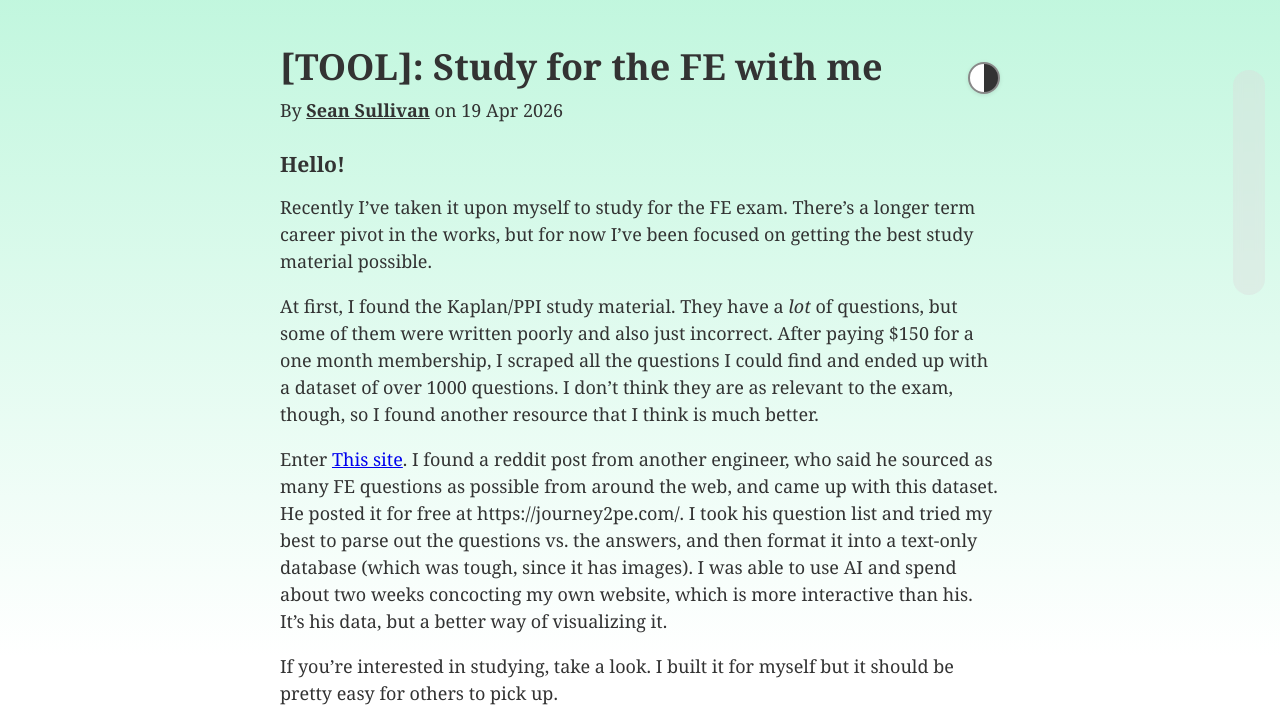
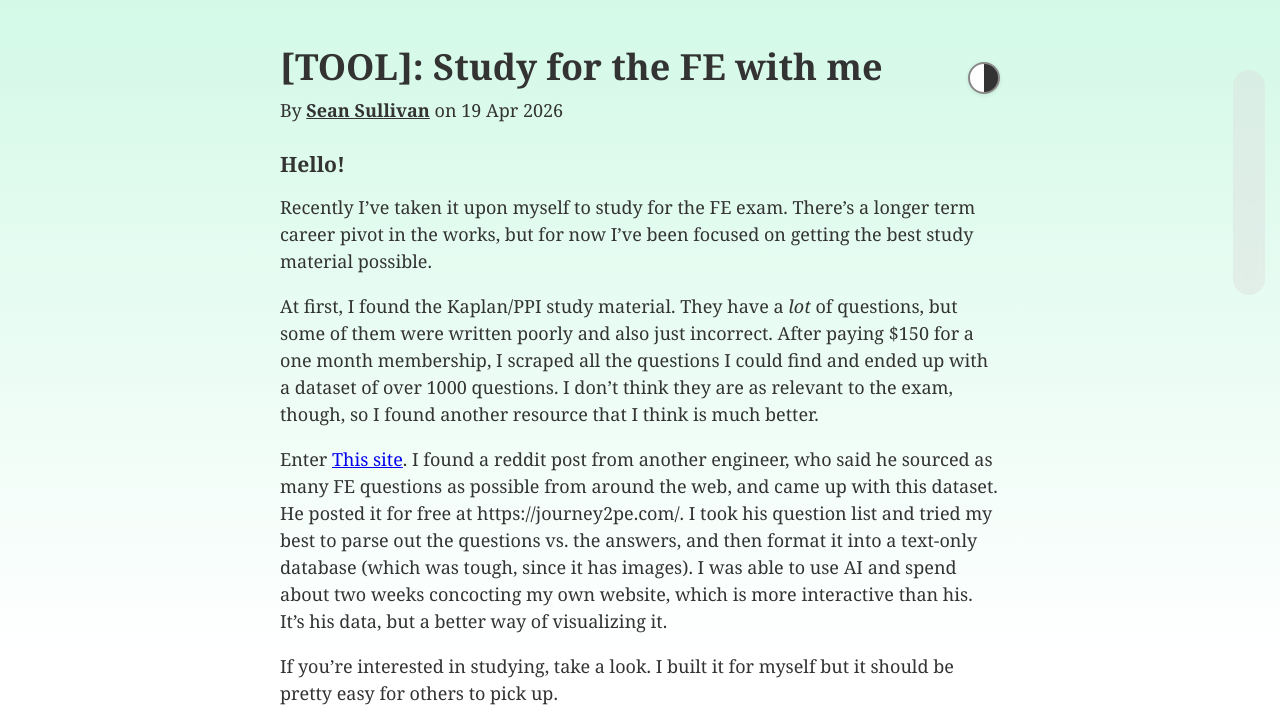
Before and after one commit to 0sps/sull1van.com, a Jekyll site: the page built from _posts/2026-04-19-study-with-me.md, in a window 1280 px wide. Shown: the top 719 px of the page. Built offline with Jekyll 4.4.1, drawn with Linux system fonts in a browser that asks for light colours; grey boxes are pictures that could not be loaded.

Commit message:
Update default.html

```diff
--- a/_layouts/default.html
+++ b/_layouts/default.html
@@ -105,7 +105,7 @@
     body {
       background-image: linear-gradient(
         to bottom,
-        color-mix(in srgb, var(--accent-color) 70%, transparent) 0%,
+        color-mix(in srgb, var(--accent-color) 50%, transparent) 0%,
         color-mix(in srgb, var(--accent-color) 0%, transparent) min(50%, 1000px)
       ) !important;
       background-repeat: no-repeat !important;
```
